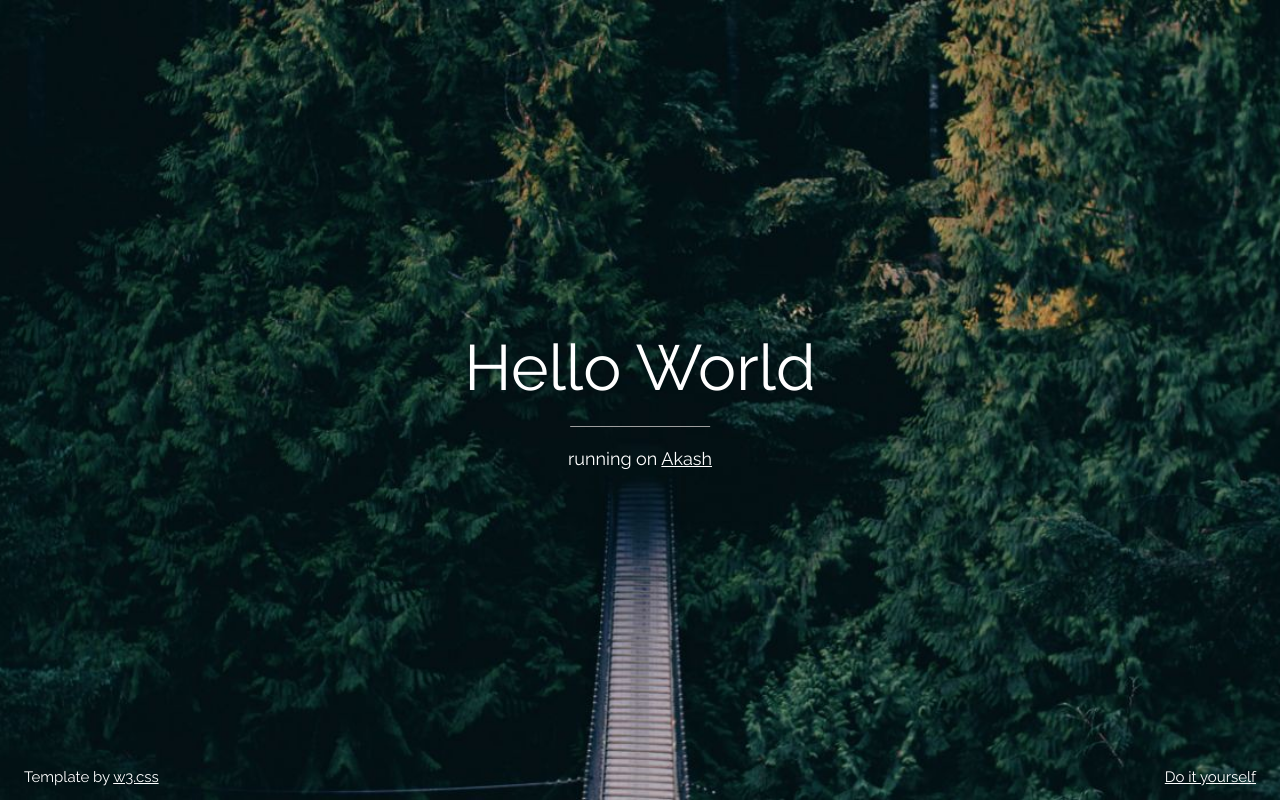
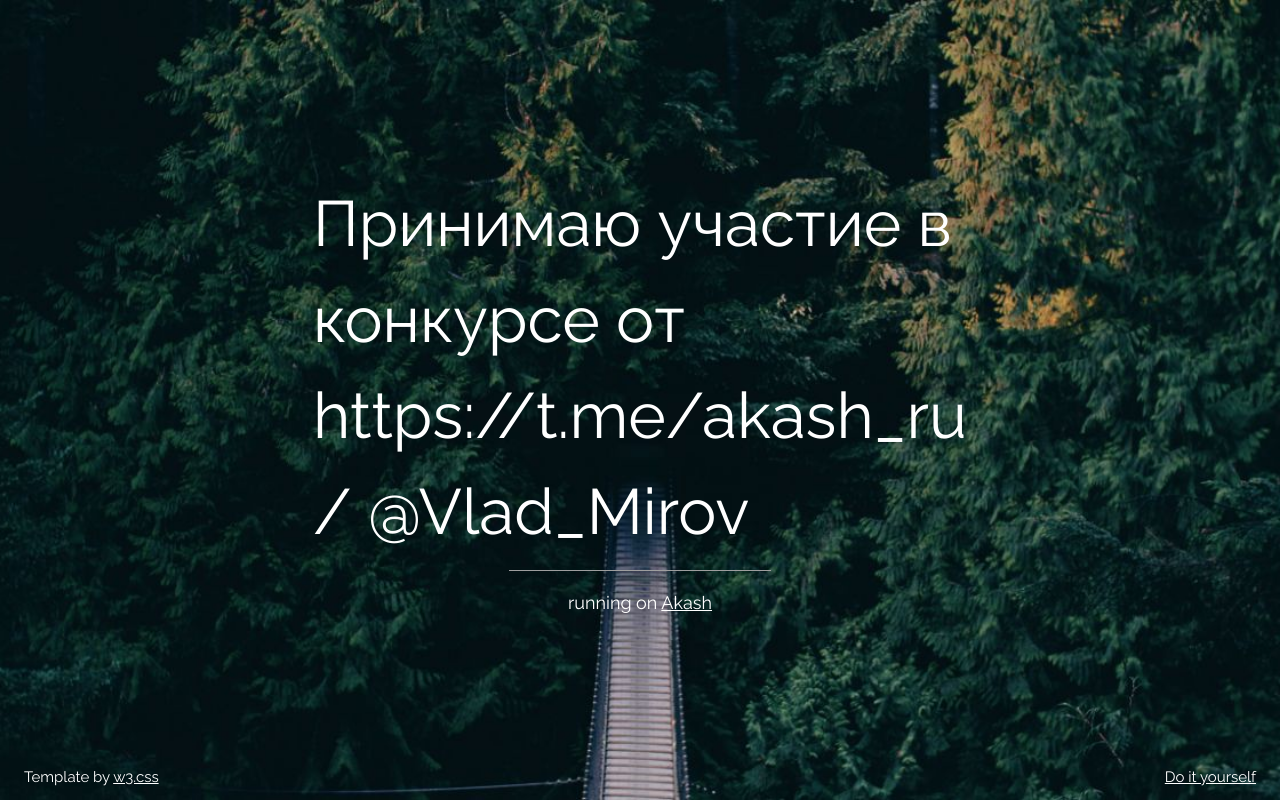
Before and after one commit to Vlad-Mirov/akash-hello-world, a plain HTML site: page app/index.html in a window 1280 px wide. Drawn offline with nearby package versions, Linux system fonts and the light colour scheme.

Commit message:
Update index.html

```diff
--- a/app/index.html
+++ b/app/index.html
@@ -19,7 +19,7 @@
 
     <div class="bgimg w3-display-container w3-animate-opacity w3-text-white">
       <div class="w3-display-middle">
-        <h1 class="w3-jumbo w3-animate-top">Hello World</h1>
+        <h1 class="w3-jumbo w3-animate-top">Принимаю участие в конкурсе от https://t.me/akash_ru / @Vlad_Mirov</h1>
         <hr class="w3-border-grey" style="margin:auto;width:40%">
         <p class="w3-large w3-center">running on <a href="https://akash.network/">Akash</a></p>
       </div>
```
